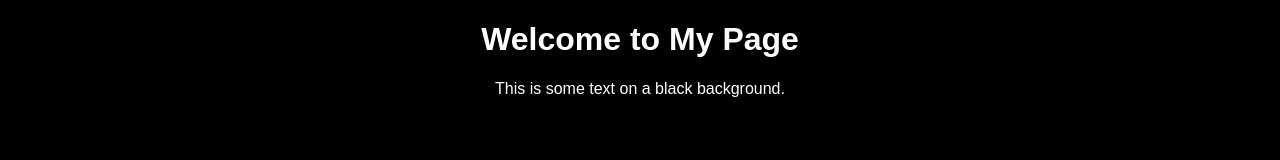
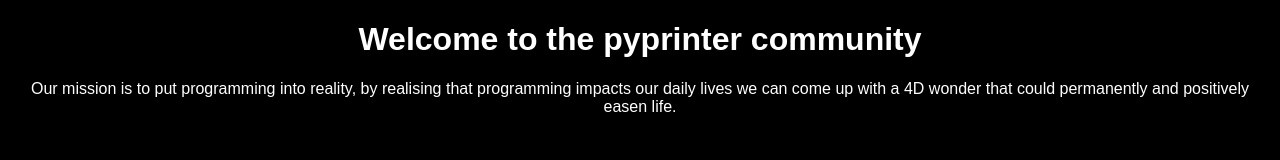
Before and after one commit to pyprinter/pyprinter.github.io, a plain HTML site: page hello.html in a window 1280 px wide. Drawn offline with Linux system fonts and the light colour scheme.

Commit message:
Update hello.html

```diff
--- a/hello.html
+++ b/hello.html
@@ -14,7 +14,7 @@
     </style>
 </head>
 <body>
-    <h1>Welcome to My Page</h1>
-    <p>This is some text on a black background.</p>
+    <h1>Welcome to the pyprinter community</h1>
+    <p>Our mission is to put programming into reality, by realising that programming impacts our daily lives we can come up with a 4D wonder that could permanently and positively easen life.</p>
 </body>
 </html>
```
